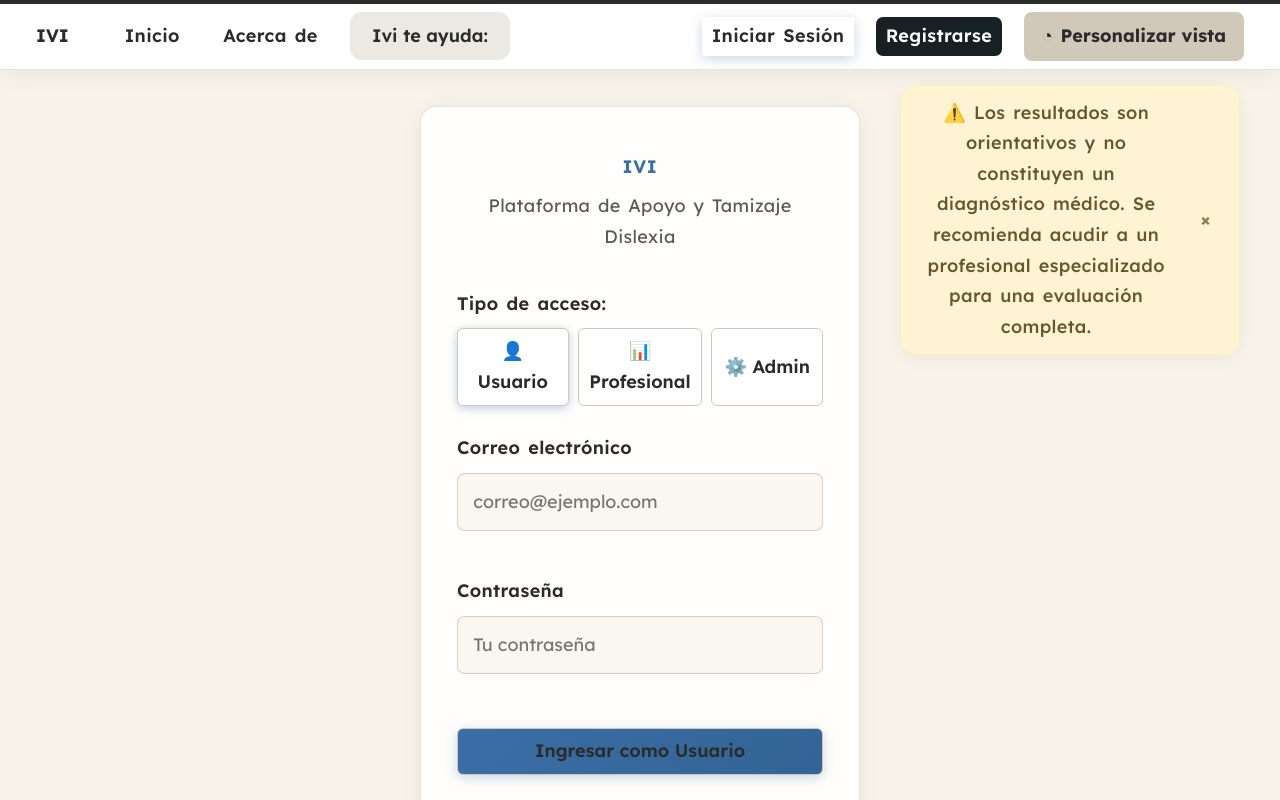
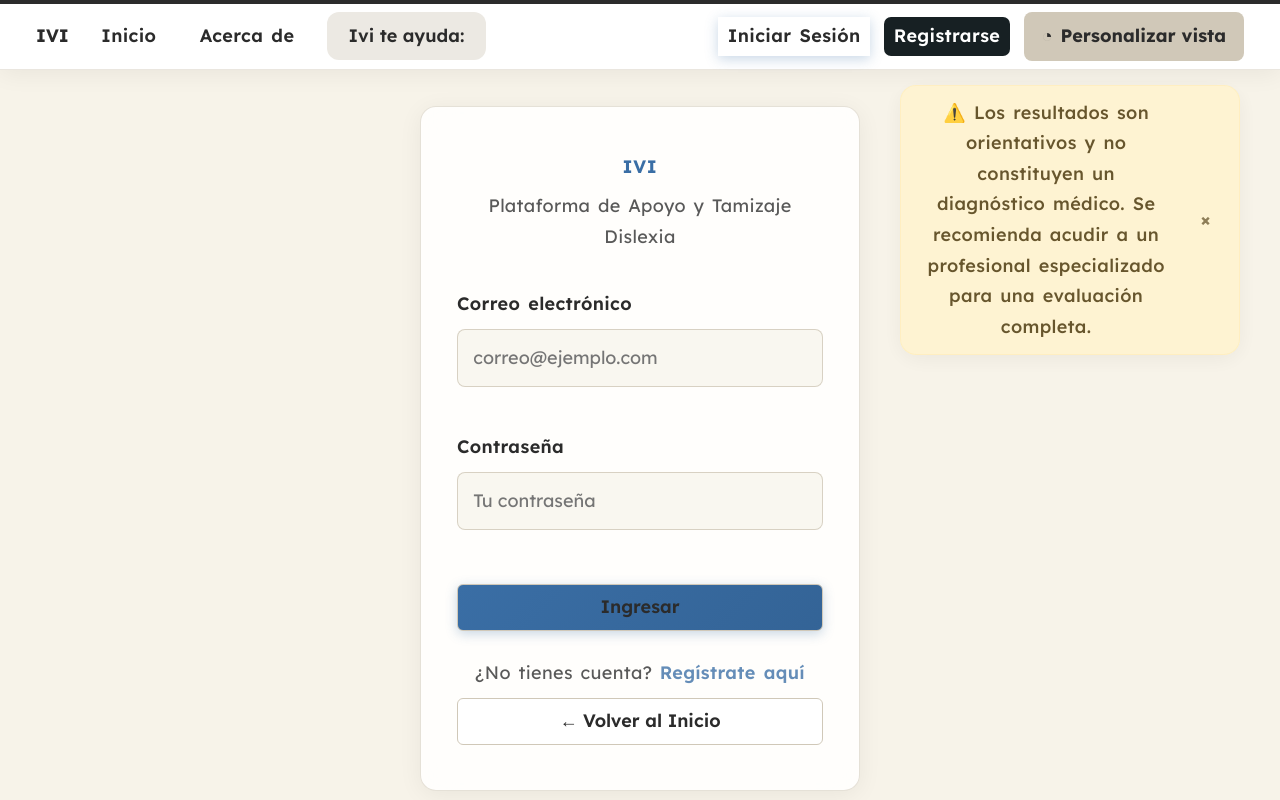
Before and after one commit to NESTORZALAZAR/IVI, a React (Create React App) app in the folder frontend/: page /login in a window 1280 px wide. Shown: the top 800 px of the page. Built offline with nearby package versions, Linux system fonts and the light colour scheme; a web font is replaced by a local one.

Commit message:
Diseño (cambios varios)

```diff
--- a/frontend/src/css/pages/AboutPage.css
+++ b/frontend/src/css/pages/AboutPage.css
@@ -5,7 +5,7 @@
 .about-wrapper-bg {
   width: 100%;
   min-height: 100vh;
-  background-color: #f7f6f0 !important; /* Fondo crema muy suave igual a la captura */
+  background-color: var(--bg) !important;
   display: flex;
   justify-content: center;
 }
@@ -40,23 +40,23 @@
   margin: 0;
   font-size: 2rem !important;
   font-weight: 700 !important;
-  color: #1a2224 !important;
+  color: var(--text) !important;
   letter-spacing: -0.02em;
 }
 
 .top-divider {
   width: 100%;
   height: 1px;
-  background-color: #e5e3d7;
+  background-color: var(--border);
 }
 
 /* === TARJETAS PRINCIPALES (Blanco puro con borde tenue) === */
 .about-card {
-  background-color: #ffffff !important;
+  background-color: var(--card) !important;
   border-radius: 16px !important;
   padding: 2rem 2.25rem !important;
-  border: 1px solid #eeebd8 !important;
-  box-shadow: 0px 4px 20px rgba(0, 0, 0, 0.02) !important;
+  border: 1px solid color-mix(in srgb, var(--border) 70%, transparent) !important;
+  box-shadow: var(--ivi-shadow-soft) !important;
 }
 
 .card-header {
@@ -69,14 +69,14 @@
   margin: 0;
   font-size: 1.35rem !important;
   font-weight: 700 !important;
-  color: #1a2224 !important;
+  color: var(--text) !important;
   letter-spacing: -0.01em;
 }
 
 .card-divider {
   width: 100%;
   height: 1px;
-  background-color: #f1efe0;
+  background-color: var(--border);
   margin: 1.25rem 0 1.5rem 0;
 }
 
@@ -85,17 +85,23 @@
   width: 40px;
   height: 40px;
   border-radius: 50%;
-  background-color: #dce5e7 !important;
+  background-color: color-mix(in srgb, var(--primary) 18%, var(--card)) !important;
+  color: var(--text);
   display: flex;
   align-items: center;
   justify-content: center;
   flex-shrink: 0;
 }
 
+.about-icon-circle svg,
+.check-icon {
+  stroke: var(--text);
+}
+
 /* Textos de Párrafos */
 .card-paragraph {
   margin: 0;
-  color: #2b363b !important;
+  color: var(--text) !important;
   font-size: 1.05rem !important;
   line-height: var(--app-line-height, 1.65) !important;
   text-align: left;
@@ -113,9 +119,9 @@
   align-items: flex-start;
   gap: 1rem;
   padding: 1.1rem 1.25rem;
-  background-color: #f6f3cc !important; /* Amarillo pastel exacto a la imagen */
+  background-color: color-mix(in srgb, var(--primary) 10%, var(--card)) !important;
   border-radius: 12px !important;
-  border: 1px solid #eae6be !important;
+  border: 1px solid color-mix(in srgb, var(--border) 75%, transparent) !important;
 }
 
 .check-icon {
@@ -126,14 +132,14 @@
 .feature-text {
   margin: 0;
   font-size: 1.02rem !important;
-  color: #2b363b !important;
+  color: var(--text) !important;
   text-align: left;
   line-height: var(--app-line-height, 1.5) !important;
 }
 
 .feature-text strong {
   font-weight: 700 !important;
-  color: #1a2224 !important;
+  color: var(--text) !important;
 }
 
 /* === FUENTES ACCESIBLES === */
@@ -152,14 +158,14 @@
 
 .font-box {
   padding: 1.1rem 0.5rem;
-  background-color: #f6f3cc !important;
+  background-color: color-mix(in srgb, var(--primary) 10%, var(--card)) !important;
   border-radius: 12px !important;
-  border: 1px solid #eae6be !important;
+  border: 1px solid color-mix(in srgb, var(--border) 75%, transparent) !important;
   display: flex;
   align-items: center;
   justify-content: center;
   font-size: 1.05rem !important;
-  color: #1a2224 !important;
+  color: var(--text) !important;
   text-align: center;
 }
 
--- a/frontend/src/js/components/layouts/TopNav/TopNav.css
+++ b/frontend/src/js/components/layouts/TopNav/TopNav.css
@@ -276,9 +276,9 @@
   z-index: 110;
   min-width: 260px;
   padding: 0.45rem;
-  background: color-mix(in srgb, var(--card) 95%, #ffffff);
-  backdrop-filter: blur(16px);
-  -webkit-backdrop-filter: blur(16px);
+  background: var(--card) !important;
+  backdrop-filter: none;
+  -webkit-backdrop-filter: none;
   border: 1px solid color-mix(in srgb, var(--border) 60%, transparent);
   border-radius: var(--ivi-radius-md, 6px);
   box-shadow: var(--ivi-shadow-elevated, 0 8px 16px rgba(0, 0, 0, 0.2));
@@ -286,7 +286,7 @@
 }
 
 [data-theme="dark"] .dropdown-menu {
-  background: color-mix(in srgb, var(--card) 95%, #1a1a2e);
+  background: var(--card) !important;
 }
 
 .dropdown-link {
@@ -718,6 +718,11 @@
   flex: 1;
 }
 
+.topnav-menu.authenticated-menu {
+  justify-content: space-between;
+  gap: 1rem;
+}
+
 .topnav-menu .nav-link {
   min-height: 34px;
   padding: 0.25rem 0.55rem;
@@ -787,6 +792,10 @@
   white-space: nowrap !important;
 }
 
+.topnav-menu.authenticated-menu .global-accessibility-trigger {
+  margin-left: 0;
+}
+
 .global-accessibility-trigger:hover {
   transform: translateY(-1px);
   filter: brightness(0.95);
@@ -848,3 +857,58 @@
 
 
 }
+
+/* === Distribución equilibrada: acciones a la izquierda y navegación a la derecha === */
+@media (min-width: 769px) {
+  .topnav-container {
+    justify-content: space-between;
+    gap: 0;
+  }
+
+  .topnav-primary,
+  .topnav-actions {
+    display: flex;
+    align-items: center;
+    flex: 0 0 auto;
+  }
+
+  .topnav-primary {
+    gap: 1.2rem;
+    order: 1;
+  }
+
+  .topnav-actions {
+    order: 2;
+  }
+
+  .topnav-primary .topnav-menu,
+  .topnav-actions .topnav-menu {
+    flex: 0 0 auto;
+  }
+
+  .topnav-primary .topnav-menu {
+    gap: 1.2rem;
+  }
+
+  .topnav-actions .topnav-menu {
+    gap: 0.75rem;
+  }
+
+  .topnav-actions .login-btn,
+  .topnav-actions .global-accessibility-trigger {
+    margin-left: 0 !important;
+  }
+}
+
+@media (max-width: 768px) {
+  .topnav-primary,
+  .topnav-actions {
+    width: 100%;
+    justify-content: center;
+    flex-wrap: wrap;
+  }
+
+  .topnav-primary {
+    gap: 0.75rem;
+  }
+}
--- a/frontend/src/js/components/layouts/TopNav/TopNav.js
+++ b/frontend/src/js/components/layouts/TopNav/TopNav.js
@@ -77,6 +77,7 @@ export default function TopNav() {
       )}
 
       <div className="topnav-container">
+        <div className="topnav-primary">
           {/* Logo / Marca */}
           <div className="topnav-brand">
             <Link to="/" className="brand-link">
@@ -88,7 +89,7 @@ export default function TopNav() {
           </div>
 
           {/* Menú principal */}
-        <div className="topnav-menu">
+          <div className="topnav-menu primary-menu">
           <Link
             to="/"
             className={`nav-link ${isHome ? 'active' : ''}`}
@@ -134,6 +135,12 @@ export default function TopNav() {
             )}
           </div>
 
+          </div>
+
+        </div>
+
+        <div className="topnav-actions">
+          <div className="topnav-menu actions-menu">
           {/* Rutas condicionales por autenticación y roles */}
           {!isLoggedIn ? (
             <>
@@ -164,7 +171,7 @@ export default function TopNav() {
               {isAdmin && (
                 <div className="nav-dropdown admin-dropdown" ref={adminRef}>
                   <button
-                    className={`nav-link dropdown-btn ${showAdminMenu ? 'active' : ''}`}
+                    className={`nav-link accessibility-btn dropdown-btn ${showAdminMenu ? 'active' : ''}`}
                     onClick={() => setShowAdminMenu(prev => !prev)}
                     aria-haspopup="true"
                     aria-expanded={showAdminMenu}
@@ -208,6 +215,7 @@ export default function TopNav() {
             <span aria-hidden="true" className="access-icon">◔</span>
             <span className="access-text">Personalizar vista</span>
           </button>
+          </div>
         </div>
 
         {/* Modal Configuraciones de Accesibilidad */}
--- a/frontend/src/js/pages/LoginPage.js
+++ b/frontend/src/js/pages/LoginPage.js
@@ -6,7 +6,7 @@ export default function LoginPage() {
   const navigate = useNavigate();
   const [email, setEmail] = useState("");
   const [password, setPassword] = useState("");
-  const [selectedRole, setSelectedRole] = useState("user"); // 'user', 'professional', 'admin'
+  const selectedRole = "user";
   const [error, setError] = useState("");
   const [loading, setLoading] = useState(false);
 
@@ -68,34 +68,6 @@ export default function LoginPage() {
         <h1>IVI</h1>
         <p className="subtitle">Plataforma de Apoyo y Tamizaje Dislexia</p>
 
-        {/* Selector de Rol */}
-        <div className="role-selector-container">
-          <label className="role-label">Tipo de acceso:</label>
-          <div className="role-buttons">
-            <button
-              type="button"
-              className={`role-btn ${selectedRole === "user" ? "active" : ""}`}
-              onClick={() => setSelectedRole("user")}
-            >
-              👤 Usuario
-            </button>
-            <button
-              type="button"
-              className={`role-btn ${selectedRole === "professional" ? "active" : ""}`}
-              onClick={() => setSelectedRole("professional")}
-            >
-              📊 Profesional
-            </button>
-            <button
-              type="button"
-              className={`role-btn ${selectedRole === "admin" ? "active" : ""}`}
-              onClick={() => setSelectedRole("admin")}
-            >
-              ⚙️ Admin
-            </button>
-          </div>
-        </div>
-
         <form onSubmit={handleSubmit}>
           <div className="form-group">
             <label htmlFor="email">Correo electrónico</label>
@@ -124,15 +96,7 @@ export default function LoginPage() {
           {error && <div className="error-message">{error}</div>}
 
           <button type="submit" disabled={loading} className="btn-login">
-            {loading
-              ? "Ingresando..."
-              : `Ingresar como ${
-                  selectedRole === "admin"
-                    ? "Admin"
-                    : selectedRole === "professional"
-                    ? "Profesional"
-                    : "Usuario"
-                }`}
+            {loading ? "Ingresando..." : "Ingresar"}
           </button>
         </form>
 
--- a/frontend/src/js/pages/SignupPage.js
+++ b/frontend/src/js/pages/SignupPage.js
@@ -217,7 +217,7 @@ export default function SignupPage() {
               className={`role-btn ${accountType === "user" ? "active" : ""}`}
               onClick={() => setAccountType("user")}
             >
-              👤 Usuario / Paciente
+              👤 Para mi - Para un familiar
             </button>
             <button
               type="button"
@@ -231,7 +231,7 @@ export default function SignupPage() {
 
         <form onSubmit={handleSubmit}>
           <div className="form-group">
-            <label htmlFor="username">Nombre de Usuario</label>
+            <label htmlFor="username">Nombre del Usuario (Datos de la persona a evaluar)</label>
             <input
               type="text"
               id="username"
@@ -285,7 +285,7 @@ export default function SignupPage() {
           </div>
 
           <div className="form-group">
-            <label htmlFor="email">Correo electrónico</label>
+            <label htmlFor="email">Correo electrónico (Del tutor o persona a evaluar)</label>
             <input
               type="email"
               id="email"
```
Lines whose indentation alone changed are shown as unchanged.
